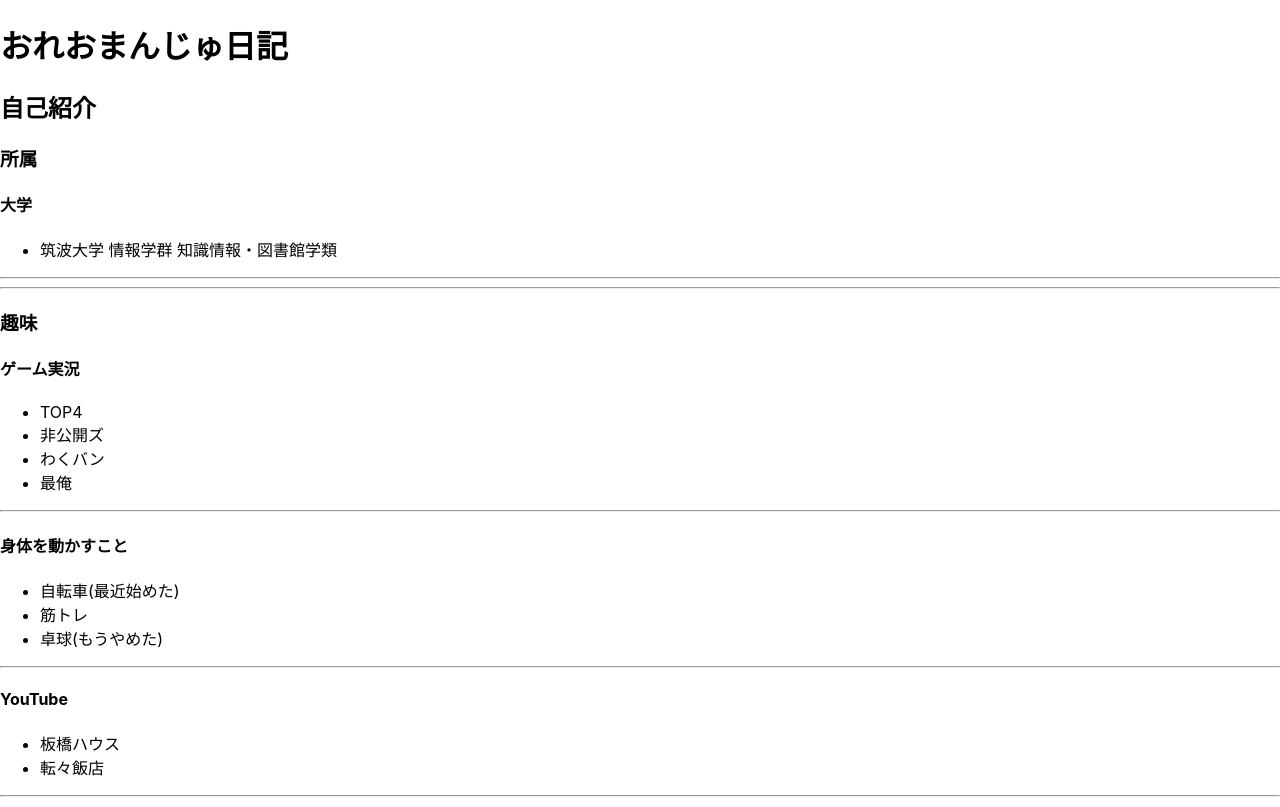
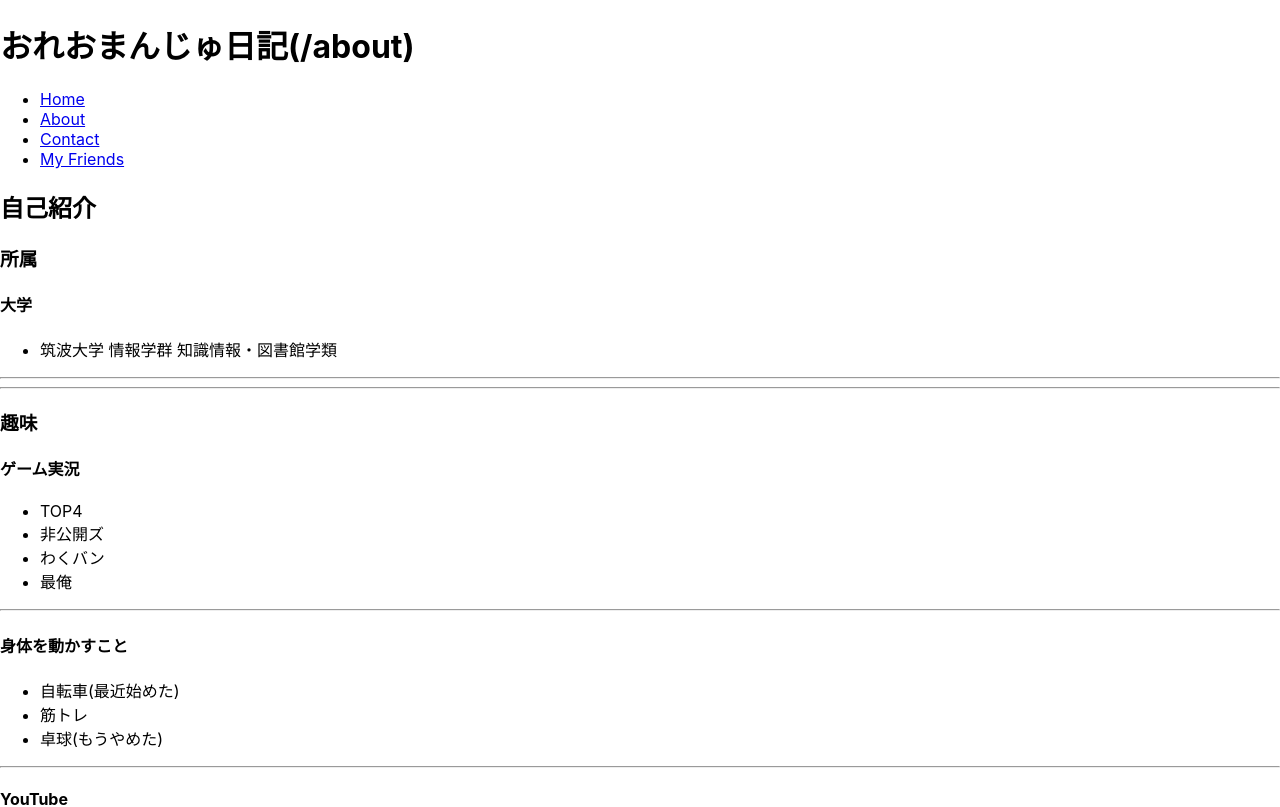
Before and after one commit to takushion/my-website-test, a React (Create React App) app: page /about in a window 1280 px wide. Shown: the top 807 px of the page. Built offline with nearby package versions, Linux system fonts and the light colour scheme.

Commit message:
feat:scss ようにフォルダ構成とimport

```diff
--- a/package.json
+++ b/package.json
@@ -15,6 +15,7 @@
     "react-dom": "^19.1.1",
     "react-router-dom": "^7.9.0",
     "react-scripts": "5.0.1",
+    "sass": "^1.92.1",
     "typescript": "^4.9.5",
     "web-vitals": "^2.1.4"
   },
--- a/src/App.tsx
+++ b/src/App.tsx
@@ -26,9 +26,7 @@ function App() {
             <Route path="/" element={<HomePage />} />
             <Route path="/about" element={<AboutPage />} />
             <Route path="/contact" element={<ContactPage />} />
-            <Route path="/friends" element={<MyFriendsPage />} />
-            {/* <Route path="/about" element={<AboutPage />} />
-            <Route path="/contact" element={<ContactPage />} /> */}
+            <Route path="/myfriends" element={<MyFriendsPage />} />
           </Route>
 
           {/* 上記のどのルートにも一致しなかった場合に表示されます。
--- a/src/components/layouts/Header.tsx
+++ b/src/components/layouts/Header.tsx
@@ -1,9 +1,18 @@
 import React from "react";
 
 const Header = () => {
+  const sitePath = window.location.pathname;
   return (
     <header>
-      <h1>おれおまんじゅ日記</h1>
+      <h1>おれおまんじゅ日記({sitePath})</h1>
+      <nav>
+        <ul>
+          <li><a href="/">Home</a></li>
+          <li><a href="/about">About</a></li>
+          <li><a href="/contact">Contact</a></li>
+          <li><a href="/myfriends">My Friends</a></li>
+        </ul>
+      </nav>
     </header>
   );
 };
--- a/src/pages/AboutPage.tsx
+++ b/src/pages/AboutPage.tsx
@@ -1,6 +1,6 @@
 import React from "react";
-import TitleAndList from "../components/TitleAndList";
-import type { TitleAndListProps } from "../components/TitleAndList";
+import TitleAndList from "../components/TitleAndList/TitleAndList";
+import type { TitleAndListProps } from "../components/TitleAndList/TitleAndList";
 
 const AboutPage = () => {
   const affiliation: TitleAndListProps = {
@@ -18,27 +18,15 @@ const AboutPage = () => {
     itemsList: [
       {
         title: "ゲーム実況",
-        items: [
-          "TOP4",
-          "非公開ズ",
-          "わくバン",
-          "最俺",
-        ],
+        items: ["TOP4", "非公開ズ", "わくバン", "最俺"],
       },
       {
         title: "身体を動かすこと",
-        items: [
-          "自転車(最近始めた)",
-          "筋トレ",
-          "卓球(もうやめた)",
-        ],
+        items: ["自転車(最近始めた)", "筋トレ", "卓球(もうやめた)"],
       },
       {
         title: "YouTube",
-        items: [
-          "板橋ハウス",
-          "転々飯店",
-        ],
+        items: ["板橋ハウス", "転々飯店"],
       },
       {
         title: "漫画",
@@ -51,10 +39,8 @@ const AboutPage = () => {
       },
       {
         title: "収集",
-        items: [
-          "柔軟剤",
-        ],
-      }
+        items: ["柔軟剤"],
+      },
     ],
   };
   return (
--- a/src/pages/ContactPage.tsx
+++ b/src/pages/ContactPage.tsx
@@ -1,6 +1,6 @@
 import React from "react";
-import TitleAndList from "../components/TitleAndList";
-import type { TitleAndListProps } from "../components/TitleAndList";
+import TitleAndList from "../components/TitleAndList/TitleAndList";
+import type { TitleAndListProps } from "../components/TitleAndList/TitleAndList";
 
 const ContactPage = () => {
   const contact: TitleAndListProps = {
--- a/src/pages/MyFriendsPage.tsx
+++ b/src/pages/MyFriendsPage.tsx
@@ -1,7 +1,6 @@
 import React from "react";
-import TitleAndList from "../components/TitleAndList";
-import type { TitleAndListProps } from "../components/TitleAndList";
-
+import TitleAndList from "../components/TitleAndList/TitleAndList";
+import type { TitleAndListProps } from "../components/TitleAndList/TitleAndList";
 
 const MyFriendsPage = () => {
   const friends: TitleAndListProps = {
```
Also changed, not shown: src/components/TitleAndList/TitleAndList.tsx (renamed from src/components/TitleAndList.tsx), 1 other file (tests, documents, lock files or other folders).
